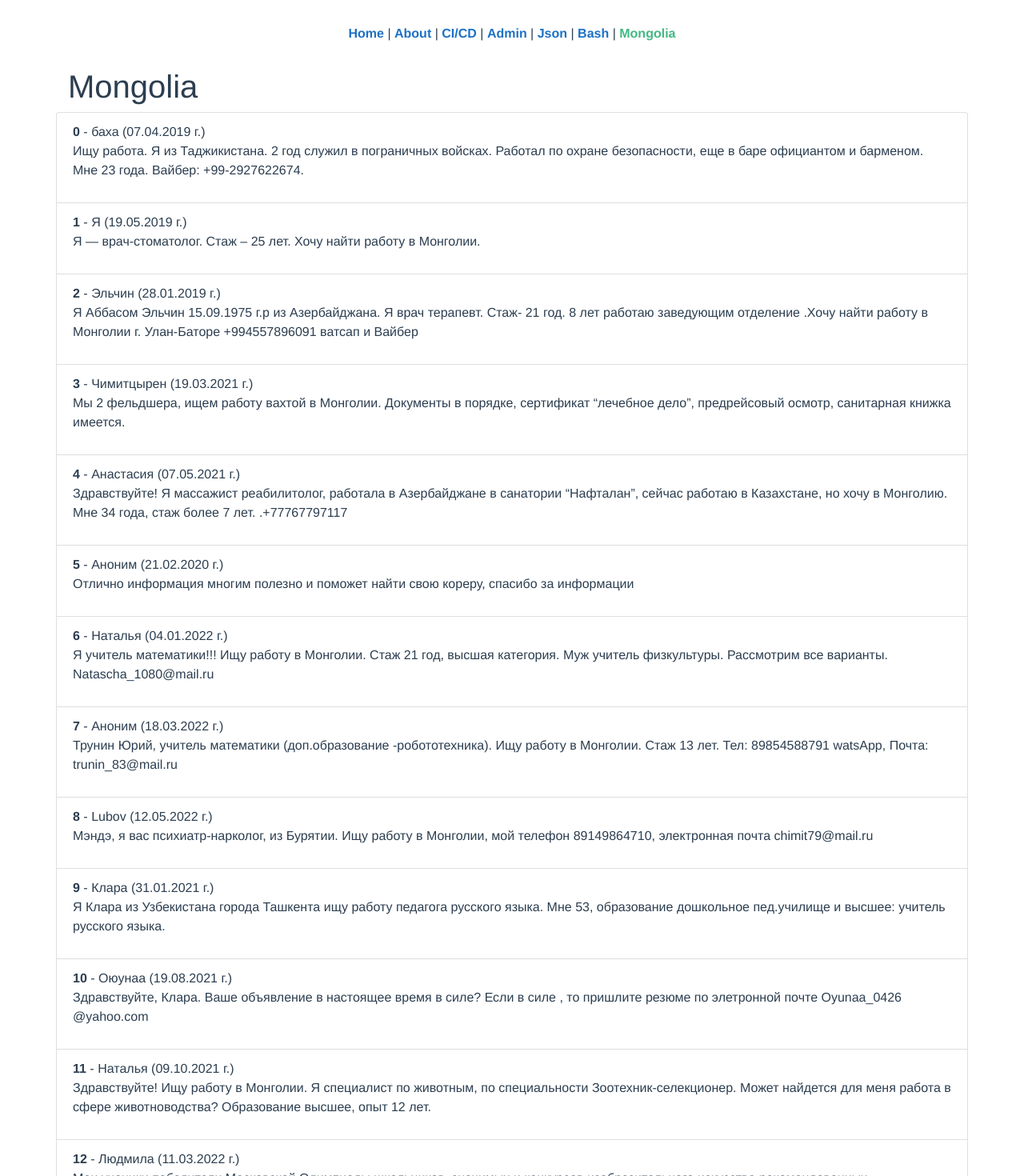
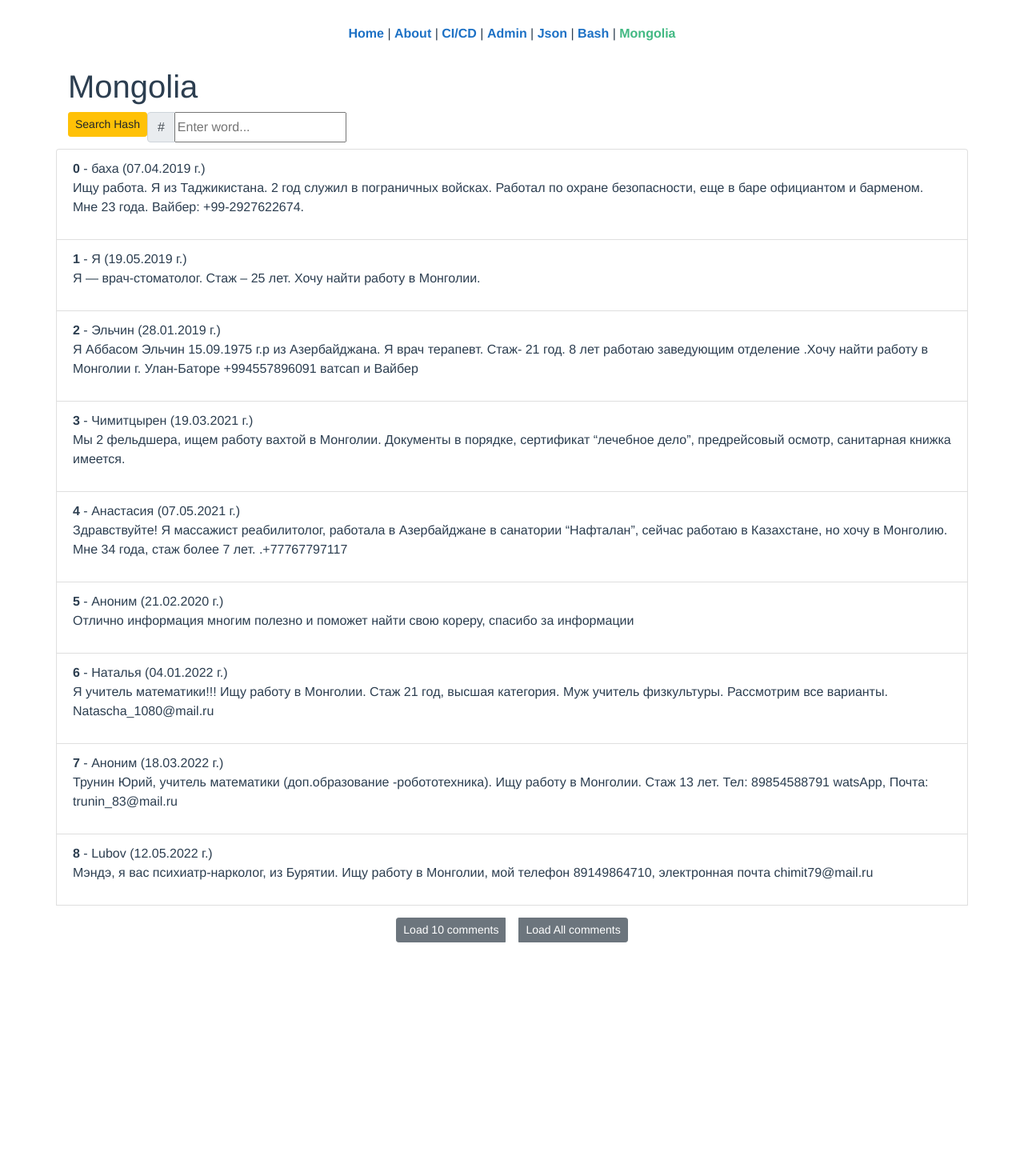
Before and after one commit to snikos/ci-cd, a Vue app: page /mongolia in a window 1280 px wide. Shown: the top 1470 px of the page at 80% size. After the commit the page ends 1194 px from the top, so only its background shows below. Built offline with nearby package versions, Linux system fonts and the light colour scheme.

Commit message:
add research and reload mongolia-comment

```diff
--- a/package.json
+++ b/package.json
@@ -15,7 +15,8 @@
     "@fortawesome/fontawesome-svg-core": "^6.1.1",
     "@fortawesome/free-solid-svg-icons": "^6.1.1",
     "@fortawesome/vue-fontawesome": "^3.0.0-5",
-    "bootstrap": "^4.6.1",
+    "autoprefixer": "10.4.5",
+    "bootstrap": "^4.0.0",
     "core-js": "^3.8.3",
     "vue": "^3.2.13",
     "vue-router": "^4.0.3",
@@ -33,6 +34,9 @@
     "eslint-plugin-vue": "^8.0.3",
     "sass": "^1.32.7",
     "sass-loader": "^10.1.1"
+  },
+  "overrides": {
+    "autoprefixer": "10.4.5"
   },
   "eslintConfig": {
     "root": true,
--- a/src/pages/MongoliaJson.vue
+++ b/src/pages/MongoliaJson.vue
@@ -1,16 +1,36 @@
 <template>
     <div class="mongolia">
         <h1>Mongolia</h1>
+        <div class="btn-toolbar pb-2">
+            <div class="btn-group-sm">
+                <button @click="searchHash" type="button" class="btn btn-warning">Search Hash</button>
+            </div>
+            <div class="input-group">
+                <div class="input-group-prepend">
+                    <div class="input-group-text" id="btnGroupAddon">#</div>
+                </div>
+                <input v-model="searchQuery" type="text" placeholder="Enter word..." aria-label="Input group example" aria-describedby="btnGroupAddon">
+            </div>
+        </div>
         <ul class="row list-group">
             <li
                     class="col-12 list-group-item"
-                    v-for="(post, idx) in $options.mongol"
+                    v-for="({commentText, commentName, commentDate}, idx) in comments"
                     :key="idx"
             >
-                <strong>{{ idx }}</strong> - {{ post.commentName }} ({{ post.commentDate }})
-                <p>{{ post.commentText }}</p>
+                <div>
+                    <strong>{{ idx }}</strong> - {{ commentName }} ({{ commentDate }})
+                    <p>{{ commentText }}</p>
+                </div>
             </li>
+            <li v-show="loading" class="loading">Loading...</li>
         </ul>
+        <div class="btn-toolbar justify-content-sm-center mb-3">
+            <div class="btn-group btn-group-sm mt-3">
+                <button @click="loadNextComments" type="button" class="btn btn-secondary">Load 10 comments</button>
+                <button @click="loadAllComments" type="button" class="btn btn-secondary ml-3">Load All comments</button>
+            </div>
+        </div>
     </div>
 </template>
 
@@ -19,6 +39,66 @@
     export default {
         name: "MongoliaJson",
         mongol:  mongoliaJson,
+        data() {
+            return {
+                loadComments: [],
+                comments: [],
+                cur: [],
+                loading: false,
+                nextCount: 0,
+                searchQuery: '',
+            }
+        },
+        mounted() {
+            this.fetchComments();
+        },
+        methods: {
+            async fetchComments() {
+                try {
+                    setTimeout( async () => {
+                        const res = await mongoliaJson;
+                        this.loadComments = [...res];
+                        this.loadNextComments();
+                    }, 1000);
+                }
+                catch (e) {
+                    console.log('Error load: ' + e)
+                }
+            },
+            loadAllComments() {
+                this.comments = this.loadComments;
+            },
+            loadNextComments() {
+                this.loading = true;
+                setTimeout( async () => {
+                    this.cur = await this.getFirstLoad;
+                    this.nextCount += 5;
+                    this.comments = [...this.comments, ...this.cur];
+                    this.loading = false;
+                }, 1000);
+            },
+            searchHash() {
+                let search = this.searchComments;
+                this.loading = true;
+                setTimeout( async () => {
+                    this.comments = search;
+                    this.loading = false;
+                }, 1000);
+                console.log(search);
+            },
+        },
+        computed: {
+            getFirstLoad() {
+                return [...this.loadComments].filter( (el, i) => {
+                    return ( i >= this.nextCount && i < this.nextCount+9 )
+                });
+            },
+            searchComments() {
+                return this.loadComments.filter( ({ commentText }) => {
+                    return commentText.toLowerCase().includes(this.searchQuery.toLowerCase());
+                });
+            }
+        },
     }
 </script>
 
@@ -26,4 +106,9 @@
     .mongolia {
         text-align: left;
     }
+    .loading {
+        padding: 1em;
+        margin: 0 auto;
+        text-align: center;
+    }
 </style>
```
Also changed, not shown: 1 other file (tests, documents, lock files or other folders).
